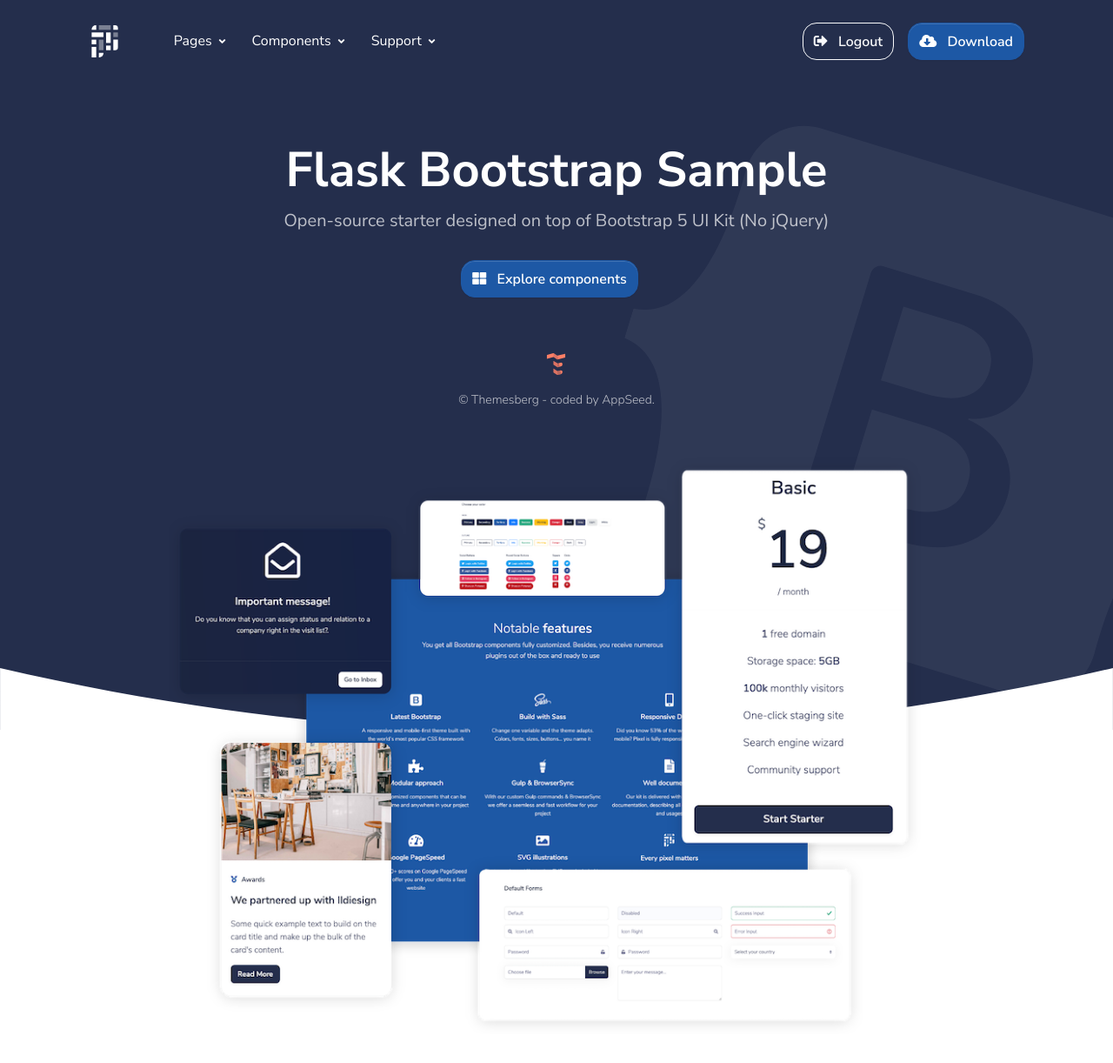
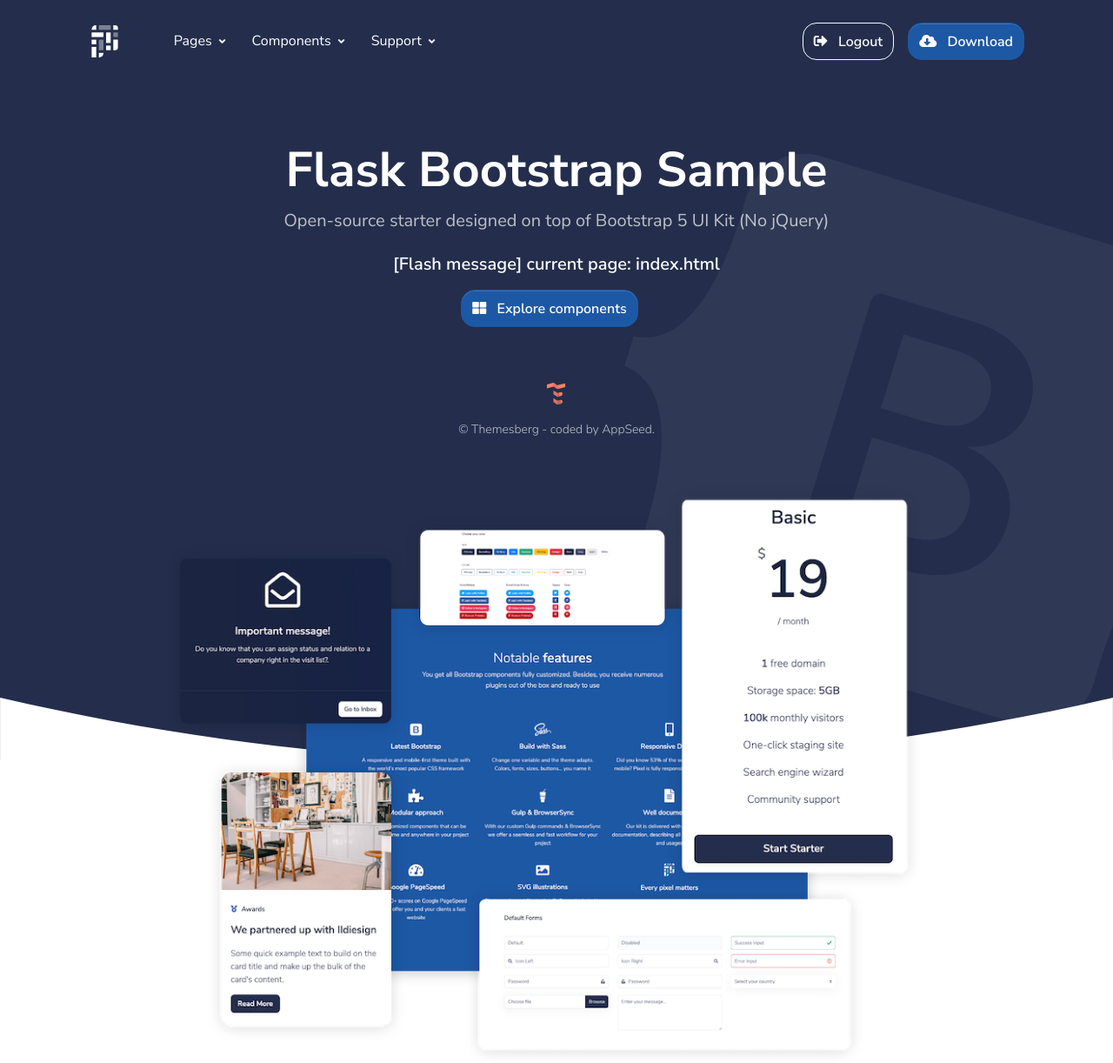
Before and after one commit to app-generator/sample-flask-bootstrap, a Flask app: page / in a window 1280 px wide. Shown: the top 1222 px of the page at 87% size. Run offline with Flask 2, Linux system fonts and the light colour scheme; the visitor is signed in with stand-in values (Sample User, id 1); some libraries are stand-ins or nearby versions.

Commit message:
Added a Flask Message (on presentation page)

```diff
--- a/app/templates/home/index.html
+++ b/app/templates/home/index.html
@@ -90,6 +90,15 @@
                         <h2 class="lead fw-normal text-muted mb-4 px-lg-10">
                             Open-source starter designed on top of Bootstrap 5 UI Kit (No jQuery)
                         </h2>
+                        <h5>
+                            {% with messages = get_flashed_messages() %}
+                                {% if messages %}
+                                    {% for message in messages %}
+                                        {{ message }}
+                                    {% endfor %}
+                                {% endif %}
+                            {% endwith %}
+                        </h5>
                         <!-- Button Modal -->
                         <div class="d-flex justify-content-center align-items-center mb-5">
                             <a href="#components" class="btn btn-tertiary mb-3 mt-2 me-2 me-md-3 animate-up-2"><span
--- a/app/views.py
+++ b/app/views.py
@@ -7,7 +7,7 @@
 import os, logging
 
 # Flask modules
-from flask               import render_template, request, url_for, redirect
+from flask               import render_template, request, url_for, redirect, flash
 from flask_login         import login_user, logout_user, current_user
 from werkzeug.exceptions import HTTPException, NotFound
 from jinja2              import TemplateNotFound
@@ -117,6 +117,9 @@
 
     try:
 
+        # Inject a simple flask message
+        flash('[Flash message] current page: ' + path)
+
         # Serve the file (if exists) from app/templates/FILE.html
         return render_template( 'home/' + path )
 
```
